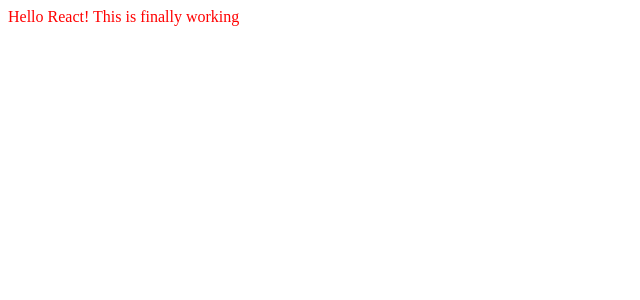
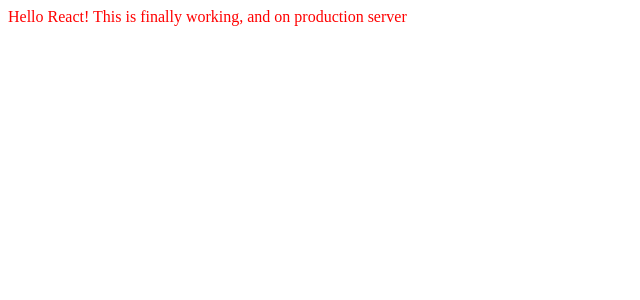
Before and after one commit to dorsett85/emap, a React app: page / in a window 1280 px wide. Shown: the top 300 px of the page, without its empty margins (0-640 px from the left). Built offline with nearby package versions, Linux system fonts and the light colour scheme; the HTML template or start-up script is replaced by a standard one.

Commit message:
Cleaned settings

```diff
--- a/frontend/src/App.js
+++ b/frontend/src/App.js
@@ -4,7 +4,7 @@
 import "./components/style.scss";
 
 const App = () => {
-  return <div>Hello React! This is finally working</div>;
+  return <div>Hello React! This is finally working, and on production server</div>;
 };
 
 ReactDOM.render(<App />, document.getElementById("react-app"));
```
Also changed, not shown: 1 other file (tests, documents, lock files or other folders).
